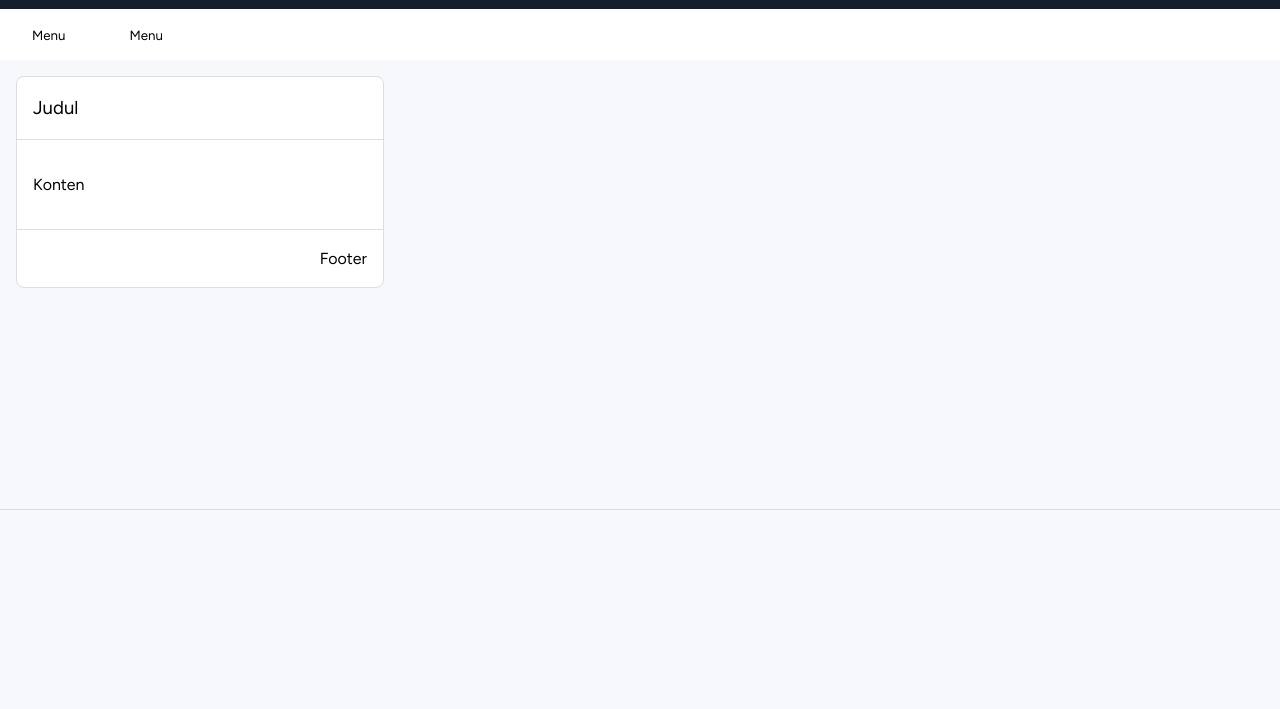
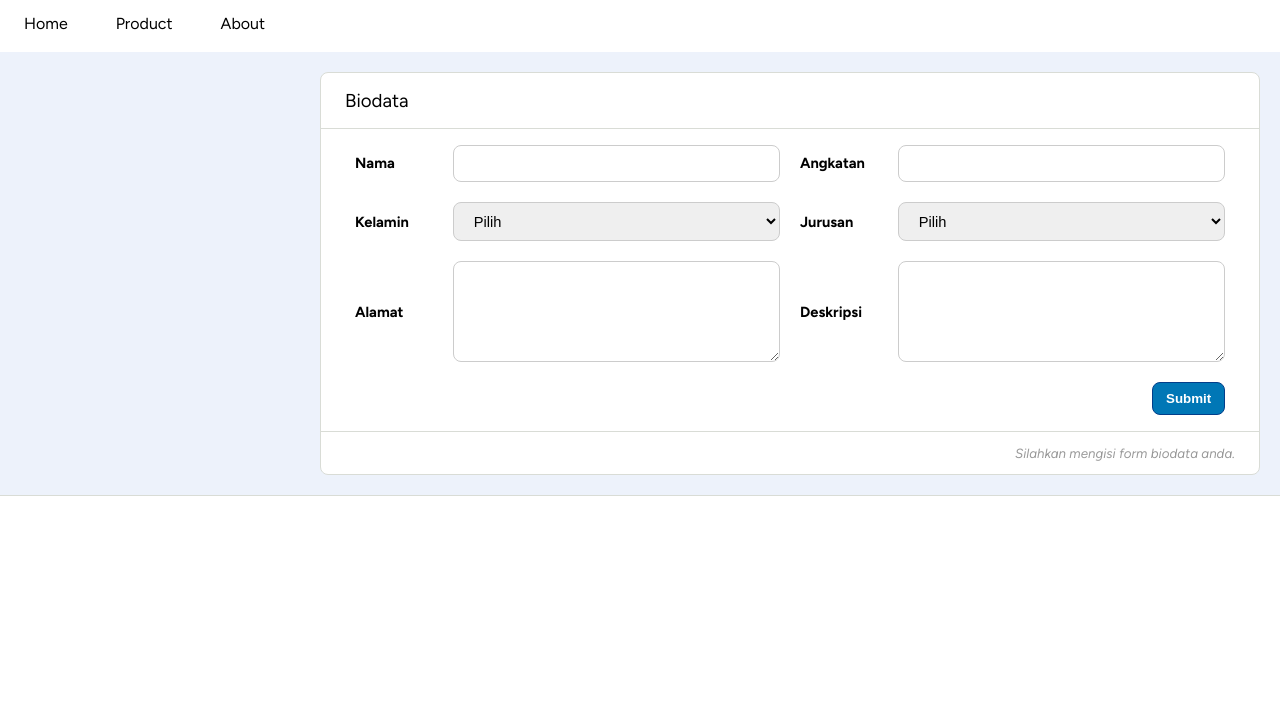
Before and after one commit to sunariku/tutorial-web-technology, a plain HTML site: page index.html in a window 1280 px wide. Shown: the part 91-800 px from the top of the page. Drawn offline with Linux system fonts and the light colour scheme.

Commit message:
Pertemuan 1: Layout menggunakan flexbox part 2.

```diff
--- a/index.html
+++ b/index.html
@@ -4,158 +4,121 @@
     <meta charset="utf-8" />
     <meta name="viewport" content="width=device-width, initial-scale=1.0" />
     <title>Layout</title>
+    <link rel="stylesheet" href="main.css" />
     <link rel="preconnect" href="https://fonts.googleapis.com" />
     <link rel="preconnect" href="https://fonts.gstatic.com" crossorigin />
     <link
       href="https://fonts.googleapis.com/css2?family=Figtree:ital,wght@0,300..900;1,300..900&display=swap"
       rel="stylesheet"
     />
-    <style>
-      * {
-        box-sizing: border-box;
-      }
-
-      body {
-        margin: 0;
-        font-family: "Figtree", sans-serif;
-      }
-
-      .container {
-        display: flex;
-        flex-direction: column;
-        height: 100vh;
-      }
-
-      .header {
-        height: 100px;
-        background-color: #151f2c;
-      }
-
-      .navigation {
-        background-color: #ffffff;
-        display: flex;
-        align-items: center;
-      }
-
-      .main {
-        background-color: #f6f8fb;
-        flex: 1;
-        display: flex;
-        flex-direction: row;
-      }
-
-      .aside {
-        width: 400px;
-        padding: 1rem;
-      }
-
-      .content {
-        flex: 1;
-      }
-
-      .footer {
-        height: 200px;
-        background-color: #f6f8fb;
-        border-top: 1px solid #dadfe5;
-      }
-
-      .navigation ul {
-        margin: 0;
-        padding: 0;
-        display: flex;
-        list-style: none;
-      }
-
-      .navigation a {
-        text-decoration: none;
-        color: #000000;
-        font-size: 10pt;
-        display: block;
-        padding: 1.1rem 2rem;
-      }
-
-      .navigation a:hover {
-        color: #ffffff;
-        background-color: #0054a6;
-        transition: 0.4s;
-      }
-
-      .card {
-        border: 1px solid #dadfe5;
-        border-radius: 8px;
-        display: flex;
-        flex-direction: column;
-      }
-
-      .card-header {
-        background-color: #ffffff;
-        padding: 1.2rem 1rem;
-        border-radius: 8px 8px 0 0;
-      }
-
-      .card-title {
-        margin: 0;
-        padding: 0;
-        font-size: 14pt;
-        font-weight: normal;
-      }
-
-      .card-body {
-        background-color: #ffffff;
-        padding: 1.2rem 1rem;
-        border-top: 1px solid #dadfe5;
-        border-bottom: 1px solid #dadfe5;
-      }
-
-      .card-footer {
-        background-color: #ffffff;
-        padding: 1.2rem 1rem;
-        border-radius: 0 0 8px 8px;
-        display: flex;
-        justify-content: flex-end;
-      }
-
-      @media screen and (max-width: 768px) {
-        .main {
-          flex-direction: column;
-        }
-
-        .aside {
-          width: 100%;
-        }
-      }
-    </style>
   </head>
   <body>
     <div class="container">
-      <div class="header"></div>
+      <div class="header">
+        <div class="brand">
+          <img src="logo.png" alt="Logo" />
+        </div>
+      </div>
       <div class="navigation">
         <ul>
-          <li>
-            <a href="#">Menu</a>
-          </li>
-          <li>
-            <a href="#">Menu</a>
-          </li>
+          <li><a href="#">Home</a></li>
+          <li><a href="#">Product</a></li>
+          <li><a href="#">About</a></li>
         </ul>
       </div>
       <div class="main">
-        <div class="aside">
+        <div class="aside"></div>
+        <div class="content">
           <div class="card">
             <div class="card-header">
-              <h3 class="card-title">Judul</h3>
+              <h3 class="card-title">Biodata</h3>
             </div>
             <div class="card-body">
-              <p>Konten</p>
+              <form class="row" id="form-biodata">
+                <div class="col-6">
+                  <label class="form-label" for="nama">Nama</label>
+                  <input
+                    class="form-control"
+                    type="text"
+                    id="nama"
+                    name="nama"
+                  />
+                </div>
+                <div class="col-6">
+                  <label class="form-label" for="angkatan">Angkatan</label>
+                  <input
+                    class="form-control"
+                    type="text"
+                    id="angkatan"
+                    name="angkatan"
+                  />
+                </div>
+                <div class="col-6">
+                  <label class="form-label" for="jk">Kelamin</label>
+                  <select class="form-control" id="jk" name="jk">
+                    <option value="" hidden>Pilih</option>
+                    <option value="M">Pria</option>
+                    <option value="F">Wanita</option>
+                  </select>
+                </div>
+                <div class="col-6">
+                  <label class="form-label" for="jurusan">Jurusan</label>
+                  <select class="form-control" id="jurusan" name="jurusan">
+                    <option value="" hidden>Pilih</option>
+                    <option value="SK">SK</option>
+                    <option value="SI">SI</option>
+                    <option value="MI">MI</option>
+                  </select>
+                </div>
+                <div class="col-6">
+                  <label class="form-label" for="alamat">Alamat</label>
+                  <textarea
+                    class="form-control"
+                    id="alamat"
+                    rows="5"
+                    name="alamat"
+                  ></textarea>
+                </div>
+                <div class="col-6">
+                  <label class="form-label" for="deskripsi">Deskripsi</label>
+                  <textarea
+                    class="form-control"
+                    id="deskripsi"
+                    rows="5"
+                    name="deskripsi"
+                  ></textarea>
+                </div>
+                <div
+                  class="col-12"
+                  style="display: flex; justify-content: flex-end"
+                >
+                  <button type="submit" class="btn">Submit</button>
+                </div>
+              </form>
             </div>
             <div class="card-footer">
-              <span>Footer</span>
+              <small>Silahkan mengisi form biodata anda.</small>
             </div>
           </div>
         </div>
-        <div class="content"></div>
       </div>
       <div class="footer"></div>
     </div>
+
+    <script>
+      const form = document.getElementById("form-biodata");
+
+      form.addEventListener("submit", (e) => {
+        e.preventDefault();
+
+        const formData = new FormData(form);
+
+        const nama = formData.get("nama");
+        const angkatan = formData.get("angkatan");
+        const jk = formData.get("jk");
+
+        alert("Nama: " + nama + "\nJK: " + jk);
+      });
+    </script>
   </body>
 </html>
--- /dev/null
+++ b/main.css
@@ -0,0 +1,166 @@
+* {
+  box-sizing: border-box;
+}
+
+body {
+  display: flex;
+  height: 100vh;
+  margin: 0;
+  font-family: "Figtree", sans-serif;
+}
+
+a {
+  text-decoration: none;
+}
+
+.container {
+  background-color: #edf2fb;
+  display: flex;
+  flex-direction: column;
+  flex: 1;
+}
+
+.header {
+  background-color: #023e8a;
+  height: 100px;
+  padding: 0 1.5rem;
+}
+
+.brand {
+  display: flex;
+  height: 100%;
+  align-items: center;
+}
+
+.brand img {
+  width: 280px;
+  height: 65px;
+}
+
+.navigation {
+  background-color: #ffffff;
+}
+
+.main {
+  display: flex;
+  flex: 1;
+}
+
+.aside {
+  width: 300px;
+}
+
+.content {
+  flex: 1;
+  padding: 20px;
+}
+
+.footer {
+  background-color: #ffffff;
+  height: 250px;
+  border-top: 1px solid #d9dcd6;
+}
+
+.container ul {
+  display: flex;
+  list-style: none;
+  margin: 0;
+  padding: 0;
+}
+
+.container li a {
+  display: inline-block;
+  padding: 1.2rem 1.5rem;
+  color: #000000;
+}
+
+.container li a:hover {
+  background-color: #0077b6;
+  color: #ffffff;
+  transition: 0.4s;
+}
+
+.card {
+  background-color: #ffffff;
+  border: 1px solid #d9dcd6;
+  border-radius: 8px;
+}
+
+.card-header {
+  padding: 1rem 1.5rem;
+  border-bottom: 1px solid #d9dcd6;
+}
+
+.card-body {
+  padding: 1rem 1.5rem;
+}
+
+.card-footer {
+  padding: .8rem 1.5rem;
+  border-top: 1px solid #d9dcd6;
+  display: flex;
+  justify-content: flex-end;
+  color: #999999;
+  font-style: italic;
+}
+
+.card-title {
+  margin: 0;
+  font-weight: normal;
+  font-size: 14pt;
+}
+
+.row {
+  display: flex;
+  flex-wrap: wrap;
+  row-gap: 20px;
+}
+
+.col-1 { flex: 0 0 8.33%; }
+.col-2 { flex: 0 0 16.66%; }
+.col-3 { flex: 0 0 25%; }
+.col-4 { flex: 0 0 33.33%; }
+.col-5 { flex: 0 0 41.66%; }
+.col-6 { flex: 0 0 50%; }
+.col-7 { flex: 0 0 58.33%; }
+.col-8 { flex: 0 0 66.66%; }
+.col-9 { flex: 0 0 75%; }
+.col-10 { flex: 0 0 83.33%; }
+.col-11 { flex: 0 0 91.66%; }
+.col-12 { flex: 0 0 100%; }
+
+[class^="col-"] {
+  display: flex;
+  padding: 0 10px;
+  align-items: center;
+}
+
+.form-label {
+  flex: 1;
+  font-weight: bold;
+  font-size: 11pt;
+}
+
+.form-control {
+  flex: 3;
+  border: 1px solid #cccccc;
+  padding: .6rem 1rem;
+  border-radius: 8px;
+  font-size: 11pt;
+  outline: none;
+}
+
+.form-control:focus {
+  border-color: #0077b6;
+}
+
+.btn {
+  background-color: #0077b6;
+  color: #ffffff;
+  padding: .5rem .8rem;
+  border-radius: 8px;
+  border: 1px solid #023e8a;
+  font-size: 10pt;
+  font-weight: bold;
+  cursor: pointer;
+}
```
Also changed, not shown: logo.png (added).
